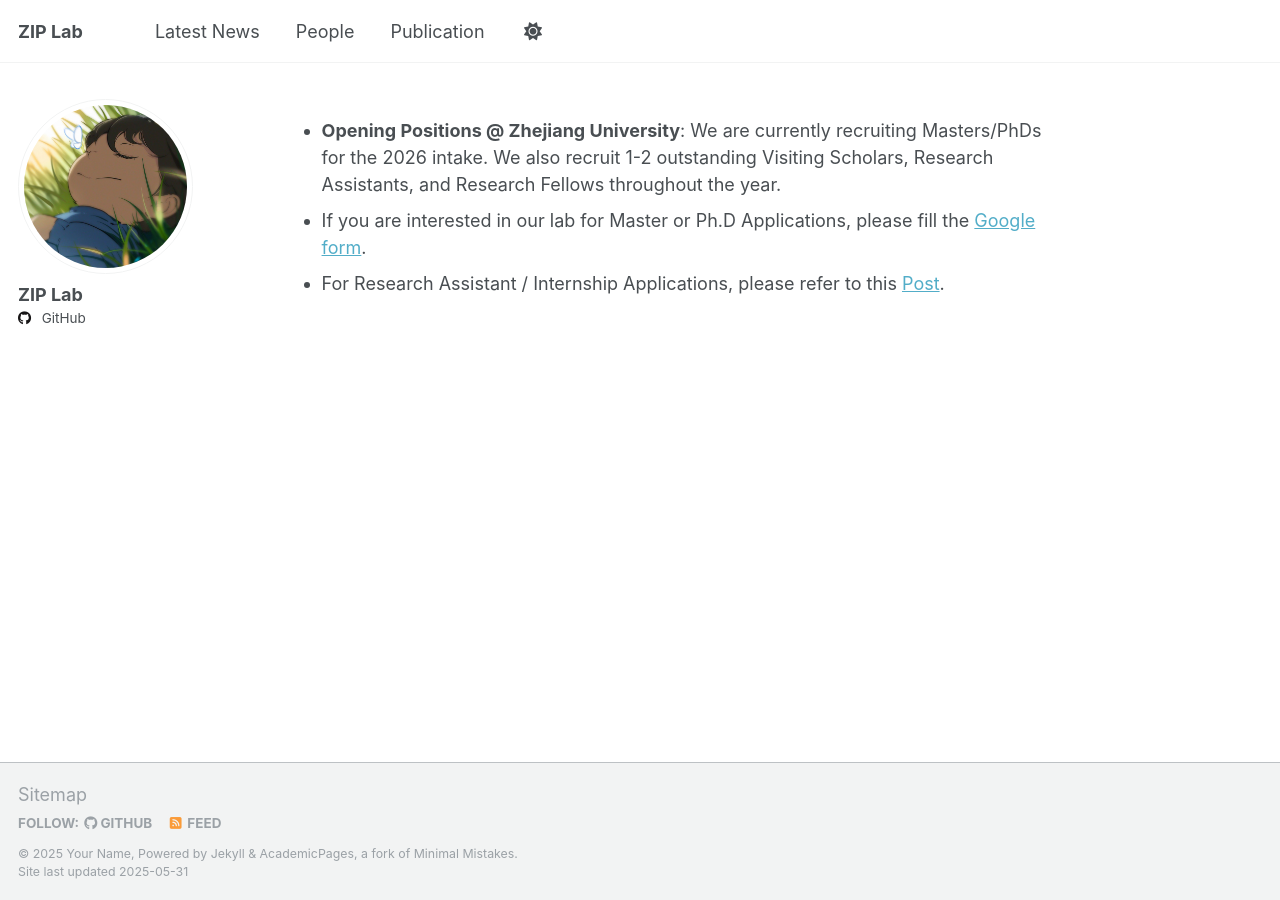
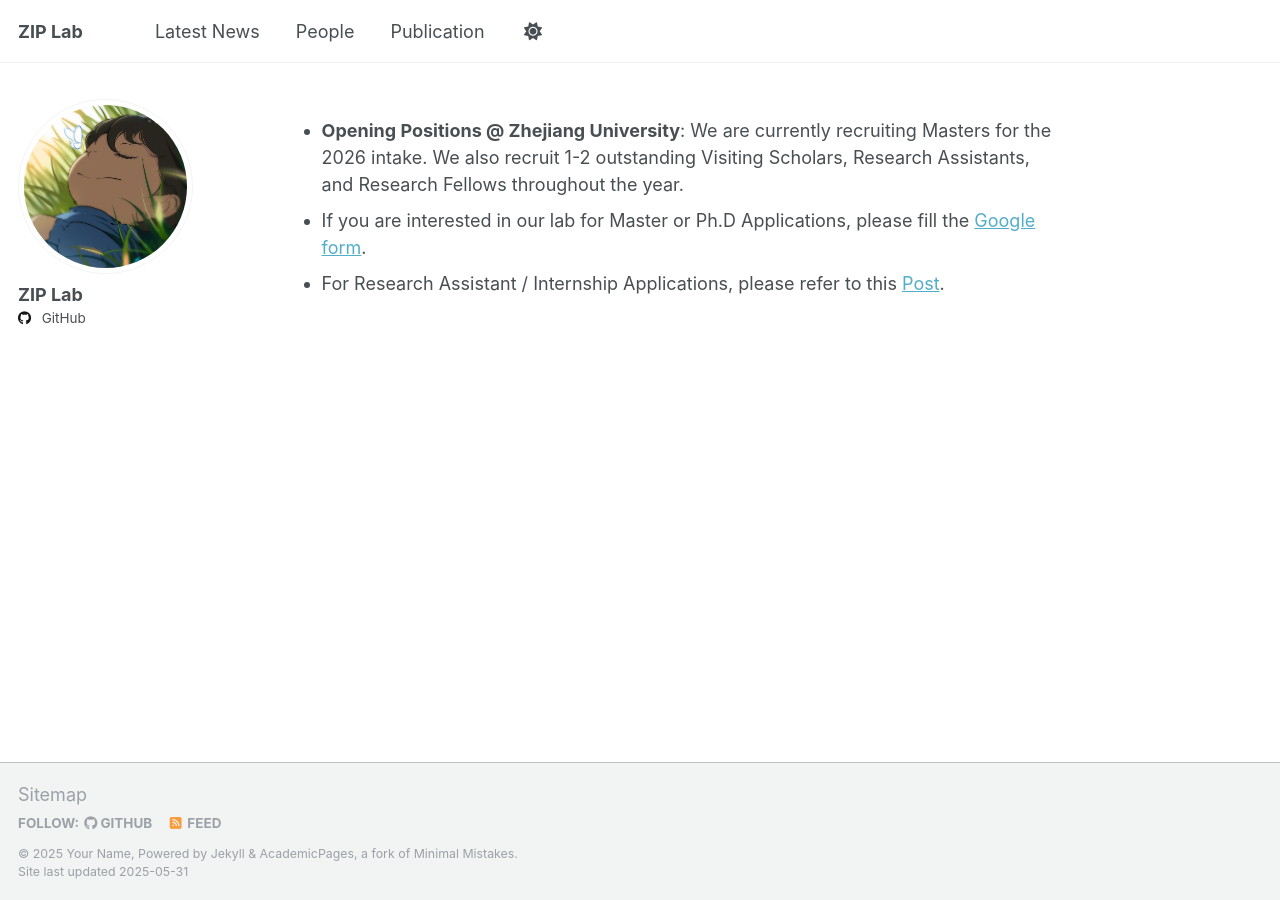
Before and after one commit to ziplab/ziplab.github.io, a Jekyll site: the page built from _pages/latest_news.md, in a window 1280 px wide. Built offline with Jekyll 4.4.1, drawn with Linux system fonts in a browser that asks for light colours.

Commit message:
Update latest_news.md

```diff
--- a/_pages/latest_news.md
+++ b/_pages/latest_news.md
@@ -3,6 +3,6 @@ permalink: /latest_news/
 author_profile: true
 ---
 
-- **Opening Positions @ Zhejiang University**: We are currently recruiting Masters/PhDs for the 2026 intake. We also recruit 1-2 outstanding Visiting Scholars, Research Assistants, and Research Fellows throughout the year.
+- **Opening Positions @ Zhejiang University**: We are currently recruiting Masters for the 2026 intake. We also recruit 1-2 outstanding Visiting Scholars, Research Assistants, and Research Fellows throughout the year.
 - If you are interested in our lab for Master or Ph.D Applications, please fill the [Google form](https://forms.gle/UoR8B19y2NsjtGRJ6).
 - For Research Assistant / Internship Applications, please refer to this [Post](https://ziplab.co/uploads/zip-lab-poster-full.html).
```
